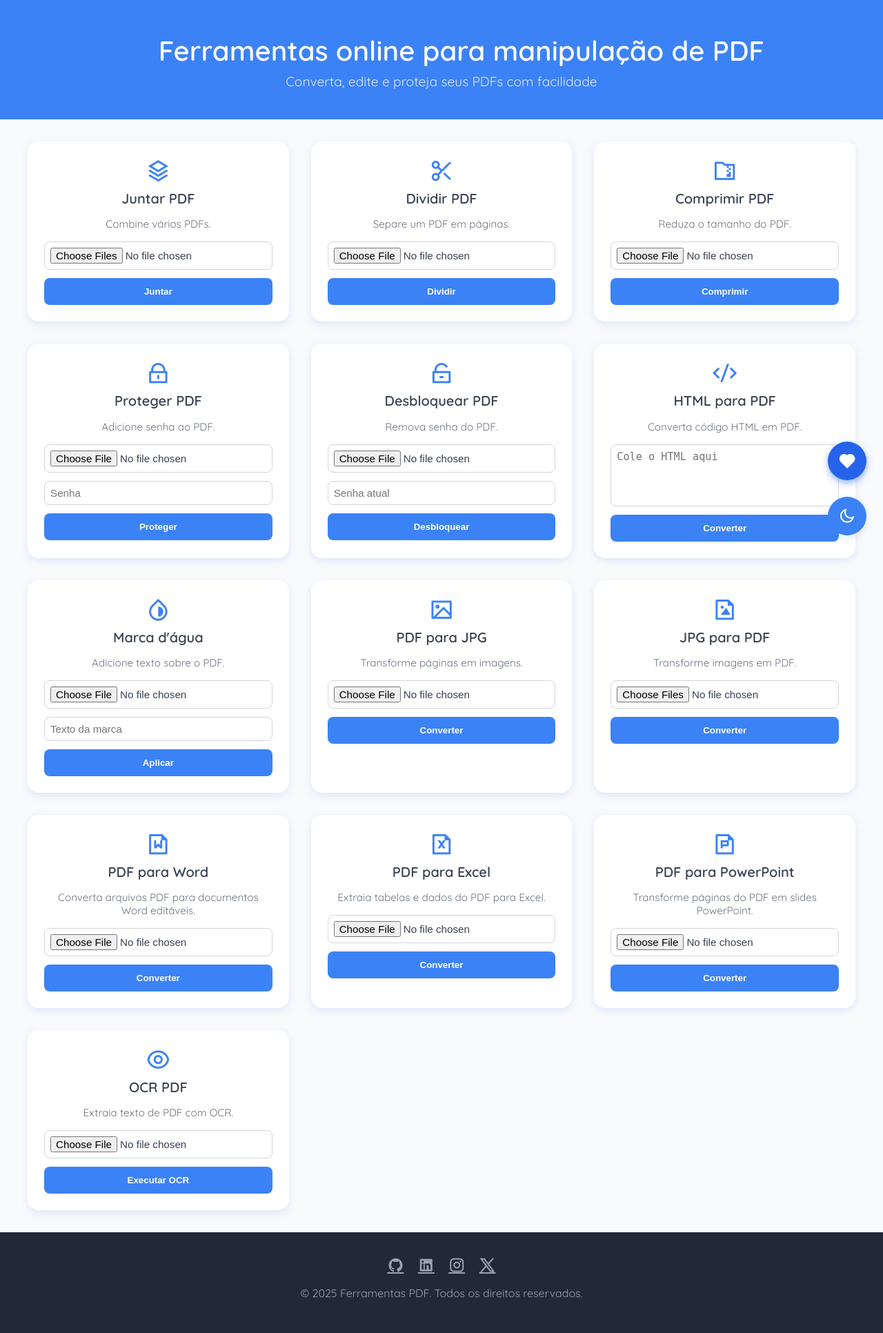
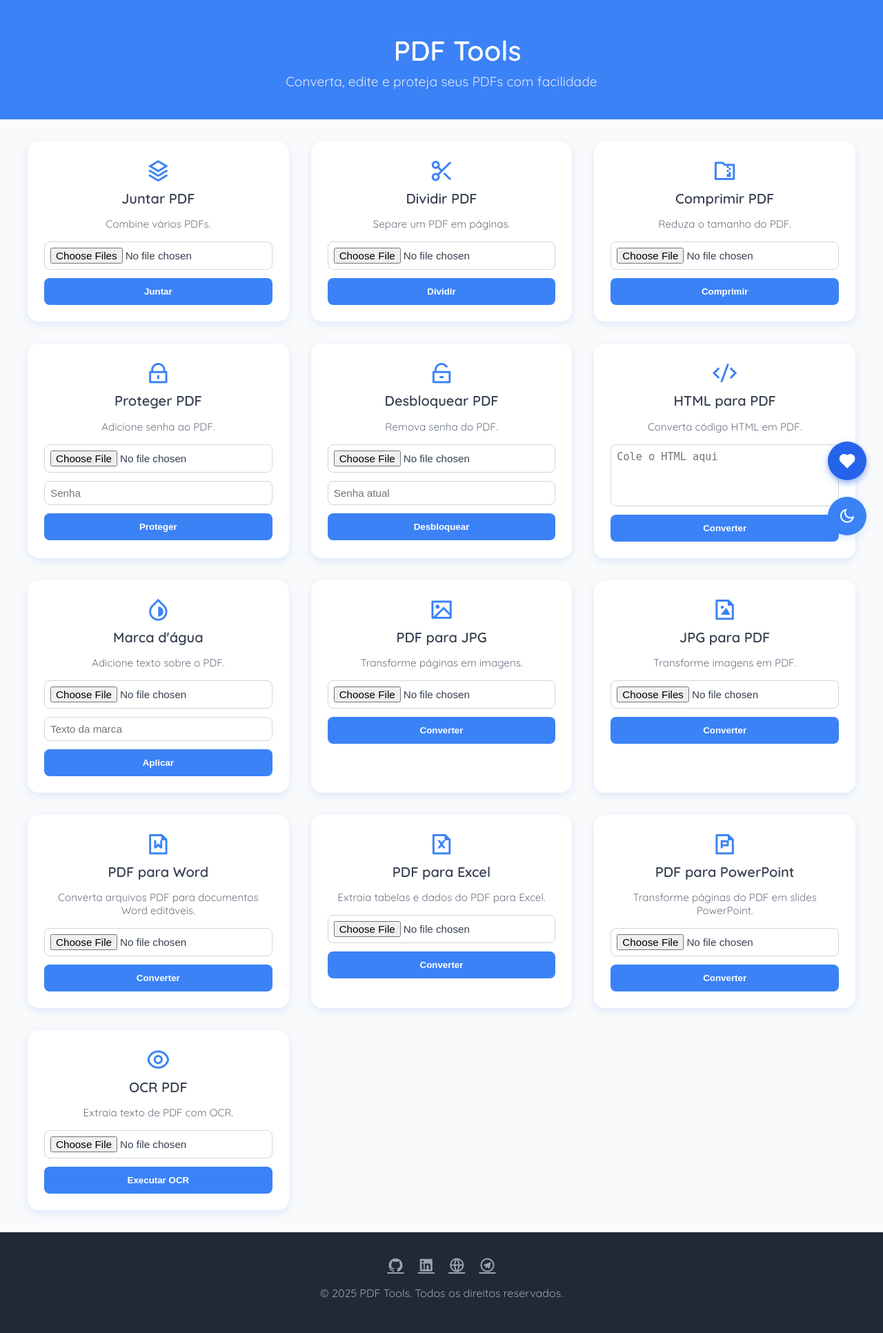
Before and after one commit to soarespaullo/PDF-Tools-Web, a Flask app: page / in a window 1280 px wide. Shown: the whole page at 69% size. Run offline with Flask 3, Linux system fonts and the light colour scheme; some libraries are stand-ins or nearby versions.

Commit message:
Projeto inicial

```diff
--- a/app.py
+++ b/app.py
@@ -22,9 +22,6 @@ app.secret_key = 'supersecretkey'
 app.config['UPLOAD_FOLDER'] = 'uploads'
 app.config['RESULT_FOLDER'] = 'results'
 app.config['MAX_CONTENT_LENGTH'] = 50 * 1024 * 1024  # 50MB
-
-os.makedirs(app.config['UPLOAD_FOLDER'], exist_ok=True)
-os.makedirs(app.config['RESULT_FOLDER'], exist_ok=True)
 
 def salvar_arquivo(arquivo):
     if arquivo and arquivo.filename:
@@ -237,4 +234,4 @@ def jpg_para_pdf():
         return redirect('/')
 
 if __name__ == '__main__':
-    app.run(debug=True)
+    app.run(debug=False)
--- a/templates/index.html
+++ b/templates/index.html
@@ -2,7 +2,7 @@
 <html lang="pt-BR">
 <head>
   <meta charset="UTF-8" />
-  <title>Ferramentas de PDF</title>
+  <title>PDF Tools</title>
   <meta name="viewport" content="width=device-width, initial-scale=1" />
   <link href="https://fonts.googleapis.com/css2?family=Quicksand:wght@400;600&display=swap" rel="stylesheet" />
   <link href="https://cdn.jsdelivr.net/npm/remixicon@4.6.0/fonts/remixicon.css" rel="stylesheet" />
@@ -10,7 +10,7 @@
 </head>
 <body>
   <header>
-    <h1><i class="ri-heart-fill" style="color: var(--accent); margin-right: 0.4rem;"></i> Ferramentas online para manipulação de PDF</h1>
+    <h1><i class="ri-heart-fill" style="color: var(--accent); margin-right: 0.4rem;"></i>PDF Tools</h1>
     <p>Converta, edite e proteja seus PDFs com facilidade</p>
   </header>
 
@@ -153,12 +153,12 @@
 
   <footer>
     <div class="social">
-      <a href="#"><i class="ri-github-fill"></i></a>
-      <a href="#"><i class="ri-linkedin-box-fill"></i></a>
-      <a href="#"><i class="ri-instagram-line"></i></a>
-      <a href="#"><i class="ri-twitter-x-line"></i></a>
+      <a href="https://github.com/soarespaullo"><i class="ri-github-fill"></i></a>
+      <a href="https://www.linkedin.com/in/soarespaullo/"><i class="ri-linkedin-box-fill"></i></a>
+      <a href="https://soarespaullo.github.io/"><i class="ri-global-line"></i></a>
+      <a href="https://t.me/soarespaullo"><i class="ri-telegram-line"></i></a>
     </div>
-    <p>© 2025 Ferramentas PDF. Todos os direitos reservados.</p>
+    <p>© 2025 PDF Tools. Todos os direitos reservados.</p>
   </footer>
 
   <!-- Botão de Doação -->
```
Also changed, not shown: 2 other files.
